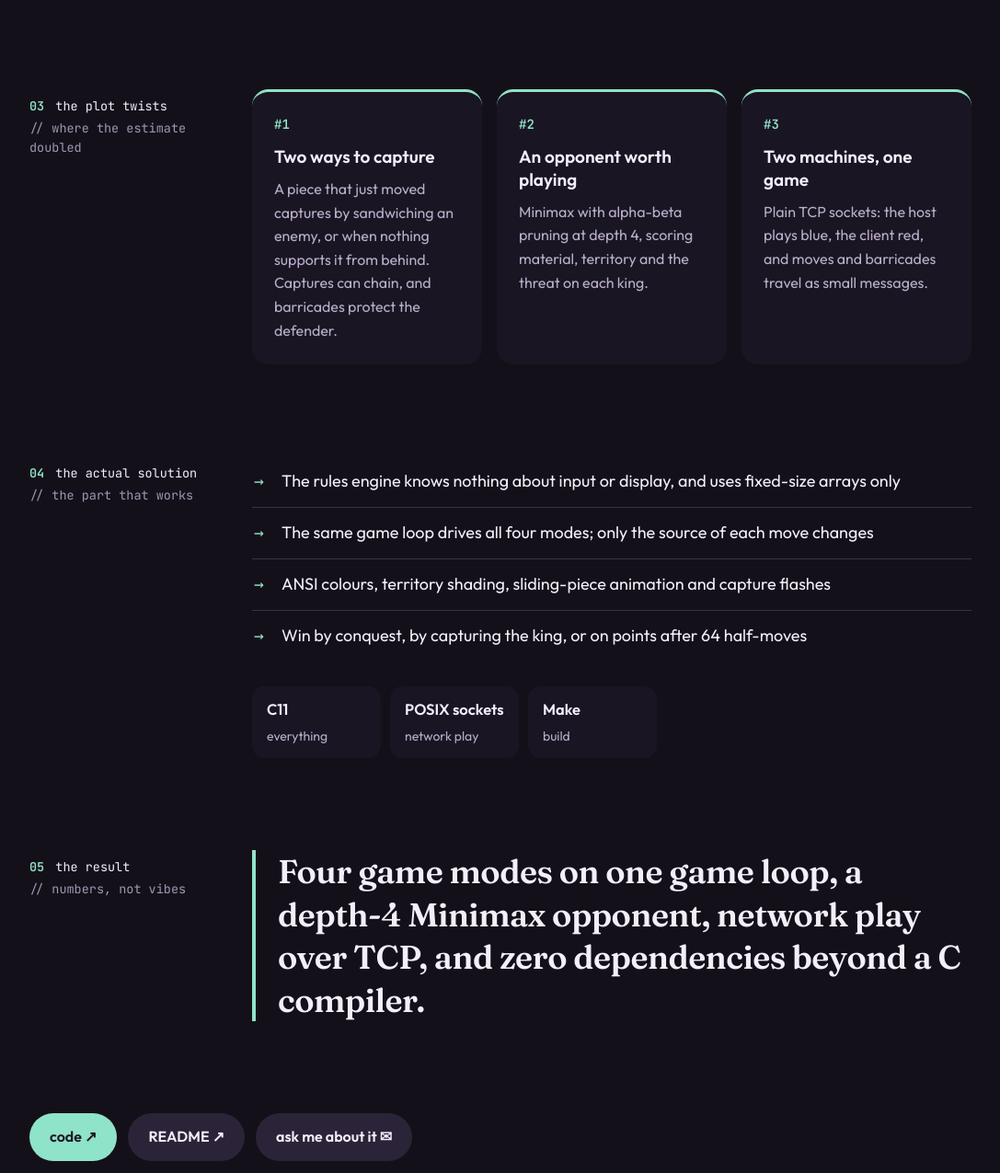
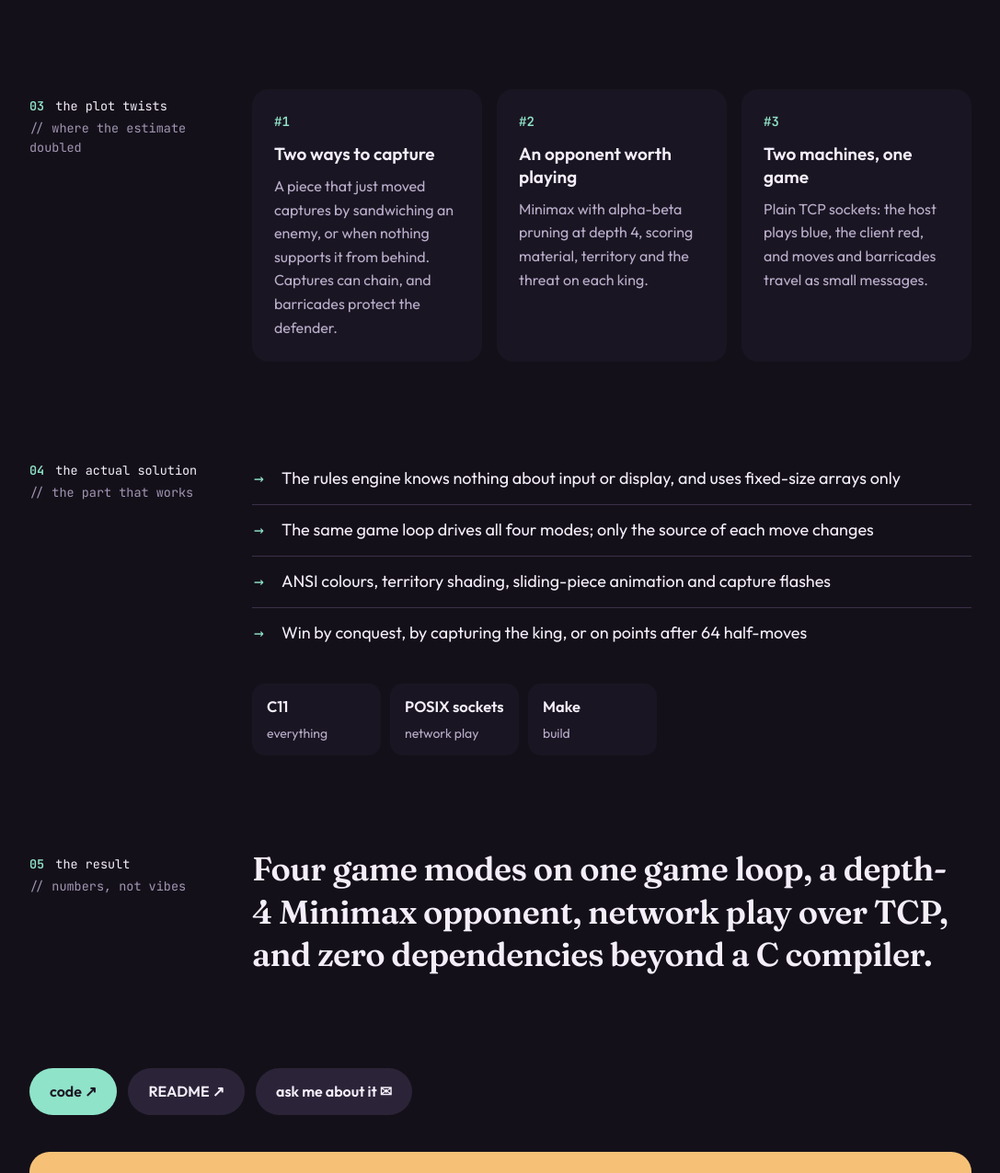
Before and after one commit to miaaa3/miaaa3.github.io, a plain HTML site: page work/klosnowo/index.html in a window 1280 px wide. Shown: the part 1679-2954 px from the top of the page at 92% size, without its empty margins (96-1183 px from the left). Drawn offline with Linux system fonts and the light colour scheme.

Commit message:
Drop accent stripe borders on case-study result and plot-twist cards

```diff
--- a/css/style.css
+++ b/css/style.css
@@ -346,9 +346,9 @@
 .case-block { display: grid; grid-template-columns: 210px minmax(0, 1fr); gap: 32px; margin-bottom: 100px; }
 .statement { font-family: var(--display); font-weight: 600; font-size: clamp(1.5rem, 2.8vw, 2.25rem); line-height: 1.3; letter-spacing: -.015em; color: var(--muted); max-width: 32ch; }
 .statement b { color: var(--text); font-weight: 600; }
-.statement.result { color: var(--text); border-left: 4px solid var(--accent); padding-left: 24px; }
+.statement.result { color: var(--text); }
 .twists { display: grid; grid-template-columns: repeat(3, minmax(0, 1fr)); gap: 16px; }
-.twists article { background: var(--panel); border-radius: 18px; padding: 24px; border-top: 3px solid var(--accent); transition: transform .3s var(--pop); }
+.twists article { background: var(--panel); border-radius: 18px; padding: 24px; transition: transform .3s var(--pop); }
 .twists article:hover { transform: translateY(-4px); }
 .tn { font-family: var(--mono); font-weight: 600; font-size: 14px; color: var(--accent); margin-bottom: 12px; }
 .twists h3 { font-size: 19px; font-weight: 600; line-height: 1.3; margin-bottom: 10px; }
```
